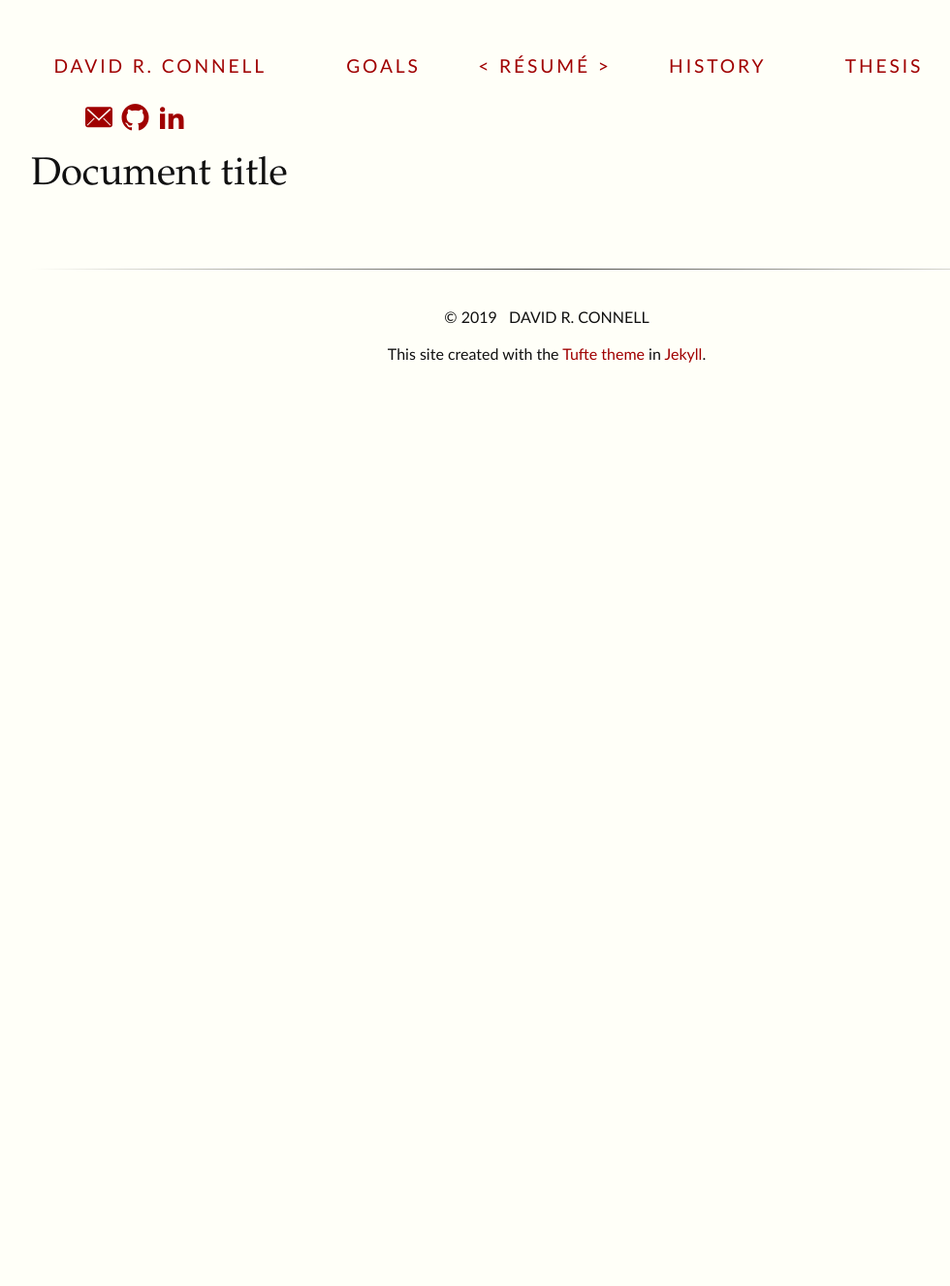
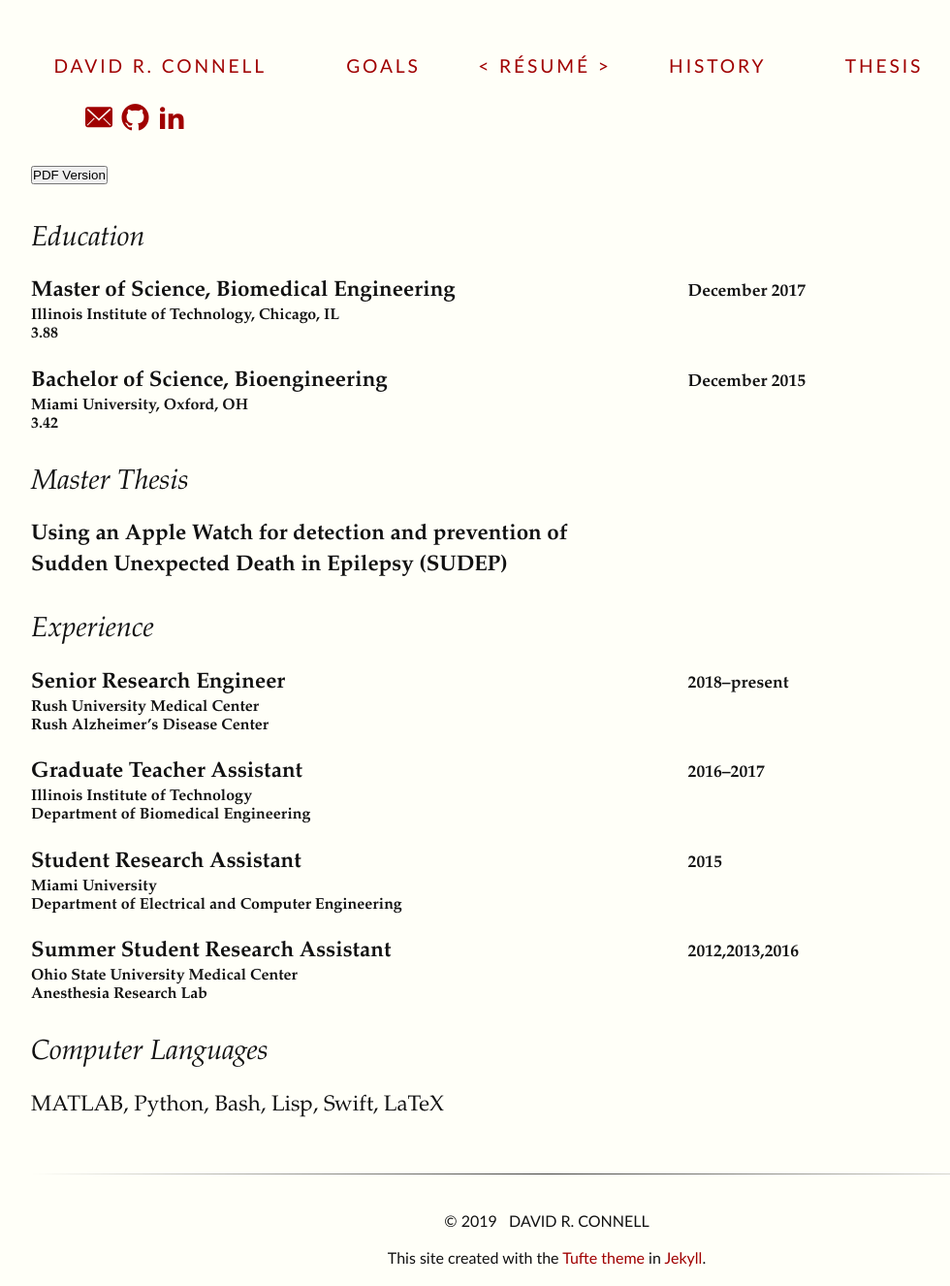
Before and after one commit to DavidRConnell/DavidRConnell.github.io, a Jekyll site: the page built from resume.markdown, in a window 1280 px wide. Shown: the whole page at 97% size, without its empty margins (128-1108 px from the left). Built offline with Jekyll 4.4.1, drawn with Linux system fonts in a browser that asks for light colours; some web fonts are replaced; before the commit the page ends 900 px from its top, so only the background shows below that.

```diff
--- a/resume.markdown
+++ b/resume.markdown
@@ -1,6 +1,44 @@
 ---
-title: David R. Connell
+title: Résumé
 layout: default
 ---
 
-# Document title
+{% include button.html button_name="PDF Version" button_class="outline-primary" file="/downloads/resume.pdf" %}
+
+### Education
+**Master of Science, Biomedical Engineering**{% marginnote 'mn-id-**December 2017**' '<span style="font-size: 110%">**December 2017**</span>'%}
+#### Illinois Institute of Technology, Chicago, IL
+#### 3.88
+
+**Bachelor of Science, Bioengineering**{% marginnote 'mn-id-**December 2015**' '<span style="font-size: 110%">**December 2015**</span>'%}
+#### Miami University, Oxford, OH
+#### 3.42
+
+
+
+### Master Thesis
+**Using an Apple Watch for detection and prevention of Sudden Unexpected Death in Epilepsy (SUDEP)**
+
+
+
+### Experience
+**Senior Research Engineer**{% marginnote 'mn-id-**2018--present**' '<span style="font-size: 110%">**2018--present**</span>'%}
+#### Rush University Medical Center
+#### Rush Alzheimer's Disease Center
+
+**Graduate Teacher Assistant**{% marginnote 'mn-id-**2016--2017**' '<span style="font-size: 110%">**2016--2017**</span>'%}
+#### Illinois Institute of Technology
+#### Department of Biomedical Engineering
+
+**Student Research Assistant**{% marginnote 'mn-id-**2015**' '<span style="font-size: 110%">**2015**</span>'%}
+#### Miami University
+#### Department of Electrical and Computer Engineering
+
+**Summer Student Research Assistant**{% marginnote 'mn-id-**2012,2013,2016**' '<span style="font-size: 110%">**2012,2013,2016**</span>'%}
+#### Ohio State University Medical Center
+#### Anesthesia Research Lab
+
+
+
+### Computer Languages
+MATLAB, Python, Bash, Lisp, Swift, LaTeX
--- a/resume/data.txt
+++ b/resume/data.txt
@@ -17,14 +17,14 @@
 
 # Master Thesis
 Description: Using an Apple Watch for detection and prevention of Sudden Unexpected Death in Epilepsy (SUDEP)
-Items: Detects the onset of SUDEP during sleep by collecting and processes pulse and motion data.%Calculates test statistics in real time to determine whether user is in normal or seizure state.%Sends notification to nearby caretaker to intervene.%Marks events and stores data on database for future SUDEP research.%Wrote python module for accessing database.
+Items: Detects the onset of SUDEP during sleep by collecting and processing pulse and motion data.%Calculates test statistics in real time to determine whether user is in normal or seizure state.%Sends notifications to nearby caretaker to intervene.%Marks events and stores data on database for future SUDEP research.%Wrote python module for accessing database.
 
 # Experience
 Place: Rush University Medical Center
 Position: Senior Research Engineer
 Date: 2018--present
 Department: Rush Alzheimer's Disease Center
-Items: filler
+Items: Developed pipelines for automatically processing data added to a server.%Reverse engineered signals to allow continuation of data collection with new devices.%Designed Neural Networks for predicting onset of Alzheimer's disease%Used machine learning techniques to detect Atrial Fibrillation.
 ExactDate: start: April 14th 2018
 
 Place: Illinois Institute of Technology
```
Also changed, not shown: 2 other files.
